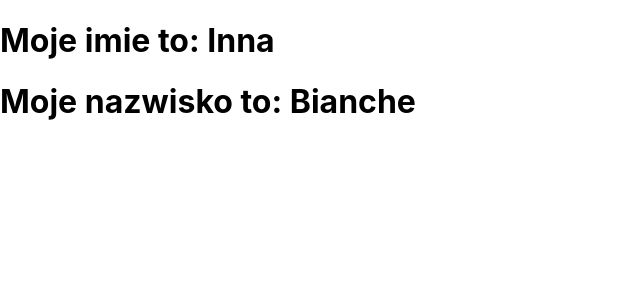
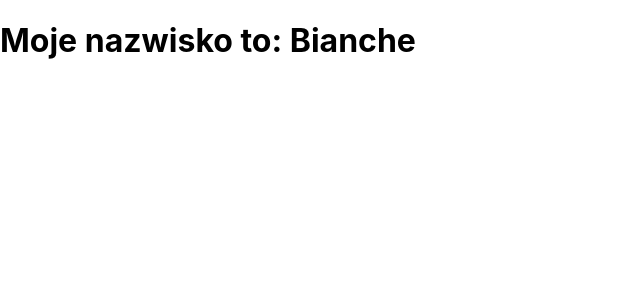
Before and after one commit to ibianche/react-app, a React (Create React App) app: page / in a window 1280 px wide. Shown: the top 300 px of the page, without its empty margins (0-640 px from the left). Built offline with nearby package versions, Linux system fonts and the light colour scheme.

Commit message:
Dodanie class Second do osobnego pliku

```diff
--- a/src/App.js
+++ b/src/App.js
@@ -1,27 +1,13 @@
 import React from 'react';
-
-
-class Second extends React.Component {
-  render() {
-    return <h1>Moje nazwisko to: {this.props.surname}</h1>
-  }
-}
-
-function First(props) {
-  return <h1>Moje imie to: {props.name}</h1>
-}
-
-
+import Second from './components/second'
 
 
 function App() {
 
-  let myName = 'Inna';
-  let mySurname = 'Bianche'
+  let mySurname = 'Bianche';
   return (
     <div>
-    <First name={myName}/>
-    <Second surname={mySurname}/>
+      <Second surname={mySurname}/>
     </div>
   );
 }
--- /dev/null
+++ b/src/components/second.js
@@ -0,0 +1,9 @@
+import React from 'react';
+
+class Second extends React.Component {
+  render() {
+    return <h1>Moje nazwisko to: {this.props.surname}</h1>
+  }
+}
+
+export default Second;
```
